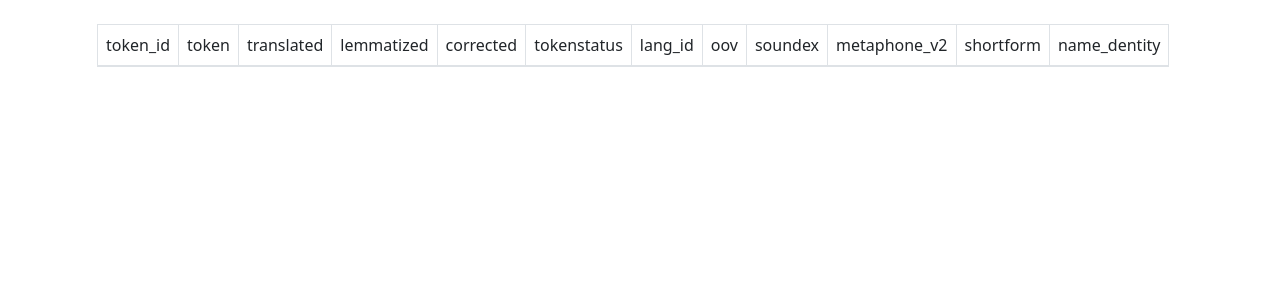
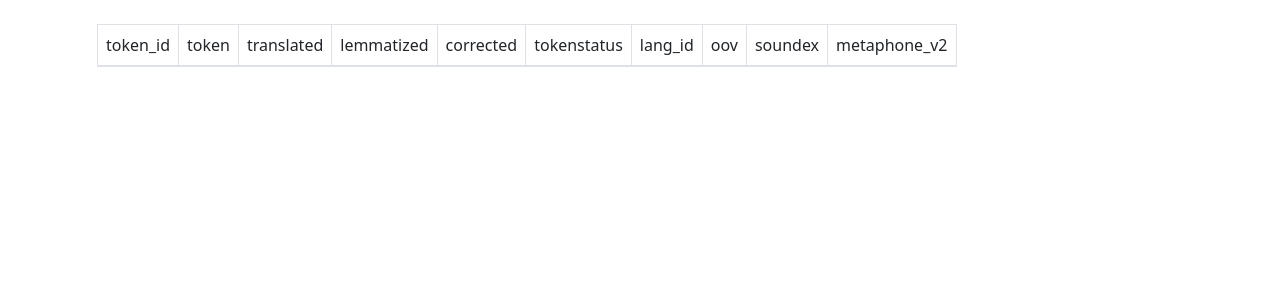
Before and after one commit to Mlkaz3/MELEX-WEB-APP, a Flask app: page / in a window 1280 px wide. Shown: the part 56-356 px from the top of the page. Run offline with Flask 2, Linux system fonts and the light colour scheme; data that the repository does not hold is empty; some libraries are stand-ins or nearby versions.

Commit message:
update column

```diff
--- a/website/templates/index.html
+++ b/website/templates/index.html
@@ -17,8 +17,8 @@
           <td>oov</td>
           <td>soundex</td>
           <td>metaphone_v2</td>
-          <td>shortform</td>
-          <td>name_dentity</td>
+          <!-- <td>shortform</td>
+          <td>named_entity</td> -->
         </tr>
       </thead>
       <tbody>
@@ -34,8 +34,8 @@
           <td>{{row[7]}}</td>
           <td>{{row[8]}}</td>
           <td>{{row[9]}}</td>
-          <td>{{row[10]}}</td>
-          <td>{{row[11]}}</td>
+          <!-- <td>{{row[10]}}</td>
+          <td>{{row[11]}}</td> -->
           <!-- <td width="130">
             <a href="/edit/{{row[0]}}" class="btn btn-secondary btn-sm">edit</a>
             <a href="/delete/{{row[0]}}" class="btn btn-danger btn-delete btn-sm">delete</a>
```
